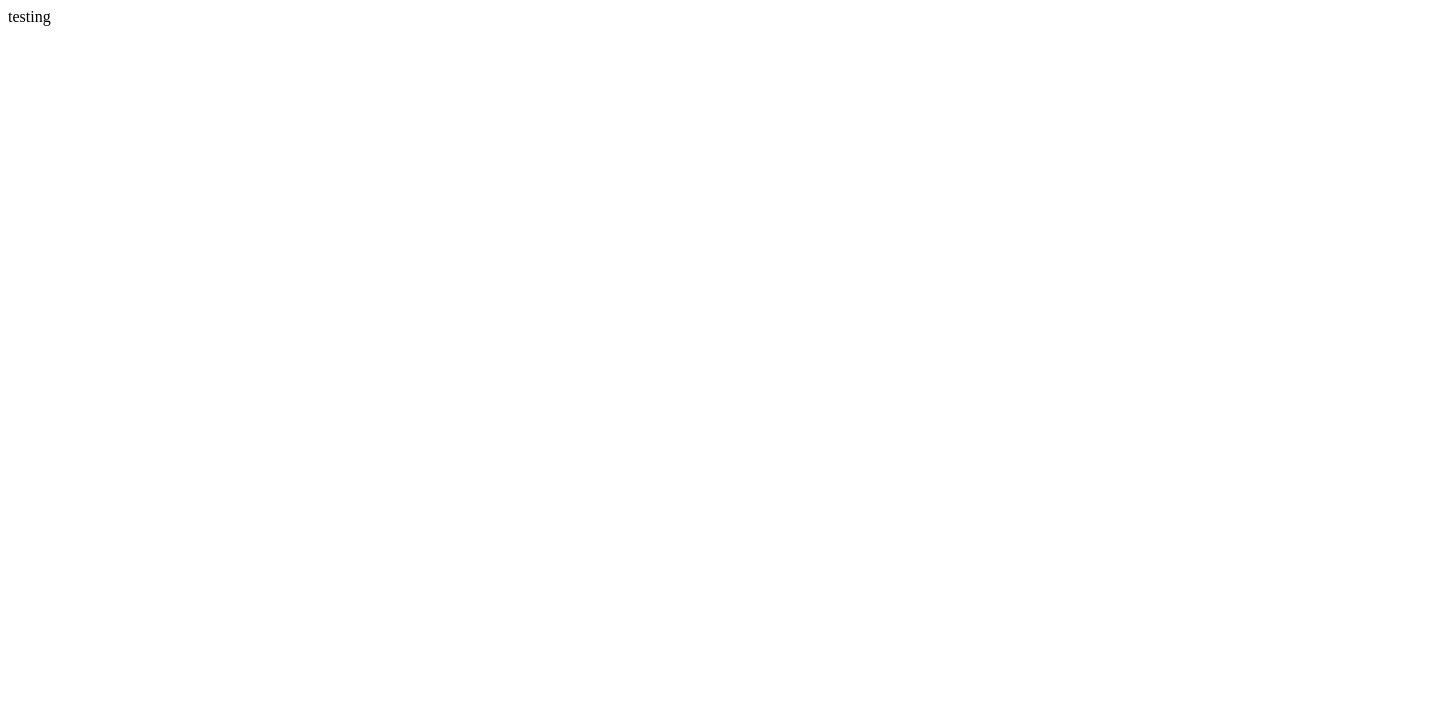
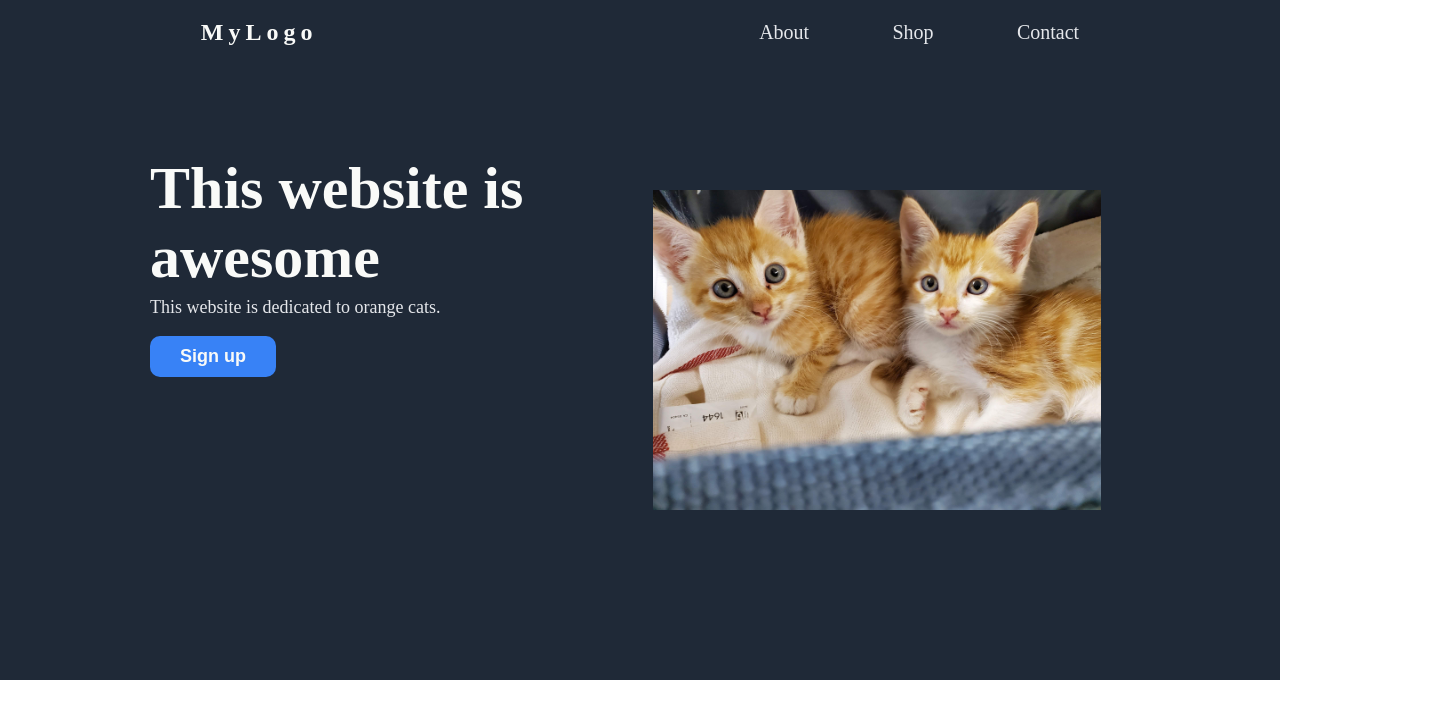
Before and after one commit to amandaestevs/landing-page-, a plain HTML site: page index.html in a window 1280 px wide. Shown: the whole page, 1430 px wide, since content can reach past the window. Drawn offline with Linux system fonts and the light colour scheme.

Commit message:
Made the header

```diff
--- a/index.html
+++ b/index.html
@@ -4,9 +4,25 @@
     <meta charset="UTF-8">
     <meta http-equiv="X-UA-Compatible" content="IE=edge">
     <meta name="viewport" content="width=device-width, initial-scale=1.0">
-    <title>Document</title>
+    <link rel="stylesheet" href="styles.css">
+    <title>Cat Landing Page</title>
 </head>
 <body>
-    <span>testing</span>
+    <header>
+     <nav class="nav-bar">
+        <h2 class="logo">MyLogo</h2>
+        <ul class="nav-links">
+            <li> <a href="">About</a></li>
+            <li> <a href="">Shop</a></li>
+            <li> <a href="">Contact</a></li>
+        </ul>
+     </nav>
+     <div class="text-container">
+        <h1 class="hero-text">This website is <br>awesome</h1>
+        <p class="hero-subtext">This website is dedicated to orange cats.</p>
+        <button>Sign up</button>
+    </div>
+        <img src="img/cat siblings.jpg" class="hero-img">
+    </header>
 </body>
 </html>
--- /dev/null
+++ b/styles.css
@@ -0,0 +1,78 @@
+body {
+    margin: 0;
+    padding: 0;
+    box-sizing: border-box;
+}
+
+header {
+    background-color: #1F2937;
+    width: 100%;
+    height: 85vh;
+    position: relative;
+}
+
+.text-container {
+    width: 100%;
+    display: block;
+    text-align: left;
+    height: 60vh;
+    margin-top: 90px;
+    margin-left: 150px;
+}
+
+.hero-img {
+    width: 35%;
+    height: 40vh;
+    position: absolute;
+    bottom: 25%;
+    right: 14%;
+}
+
+.hero-text {
+    font-size: 60px;
+    font-weight: bolder;
+    color: #F9FAF8;
+    margin-bottom: 0;
+}
+
+.hero-subtext {
+    font-size: 18px;
+    color: #E5E7EB;
+    margin-top: 5px;
+}
+
+button {
+    background-color:#3882F6 ;
+    border: none;
+    border-radius: 10px;
+    font-size: 18px;
+    padding: 10px 30px 10px 30px;
+    color:#F9FAF8;
+    font-weight: bold;
+}
+
+.nav-bar {
+    display: flex;
+    justify-content: space-around;
+    align-items: center;
+    height: 8vh;
+
+}
+
+.nav-links {
+    display: flex;
+    justify-content: space-between;
+    width: 25%;
+    list-style: none;
+}
+
+.nav-links a {
+  text-decoration: none;
+  color:#E5E7EB;
+  font-size: 20px;
+}
+
+.logo {
+    color: #F9FAF8;
+    letter-spacing: 5px;
+}
```
Also changed, not shown: img/cat siblings.jpg (added), img/xmas cat.jpg (added), 2 other files.
